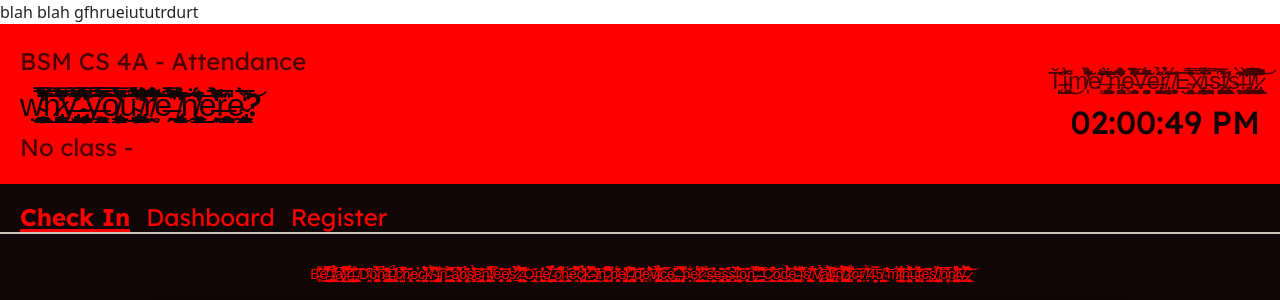
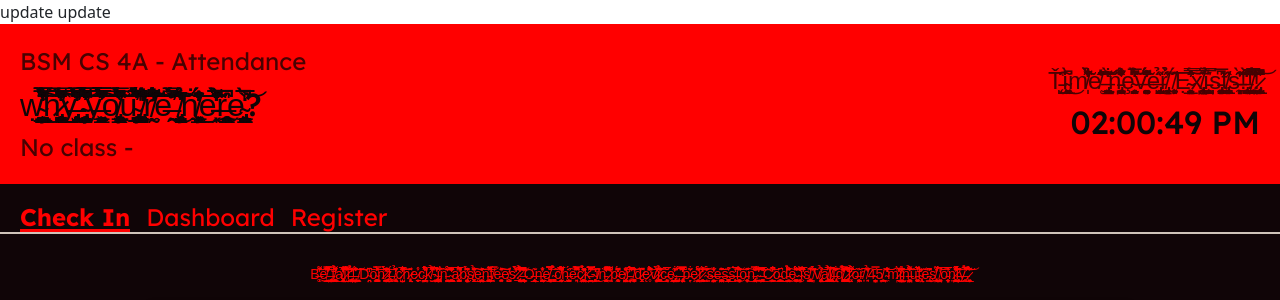
Before and after one commit to lesternieva/Offline-Attendance-Web-App, a PHP site: page /index.php in a window 1280 px wide. Shown: the top 300 px of the page. Run offline with PHP 8.4, Linux system fonts and the light colour scheme; data that the repository does not hold is empty.

Commit message:
collab test1

```diff
--- a/index.php
+++ b/index.php
@@ -22,7 +22,7 @@
 
 </head>
 <body>
-    blah blah gfhrueiututrdurt
+    update update
     <div class="grid-wrapper">
         <?php include 'navbar.php'; ?>
         <main class="main-grid">
```
